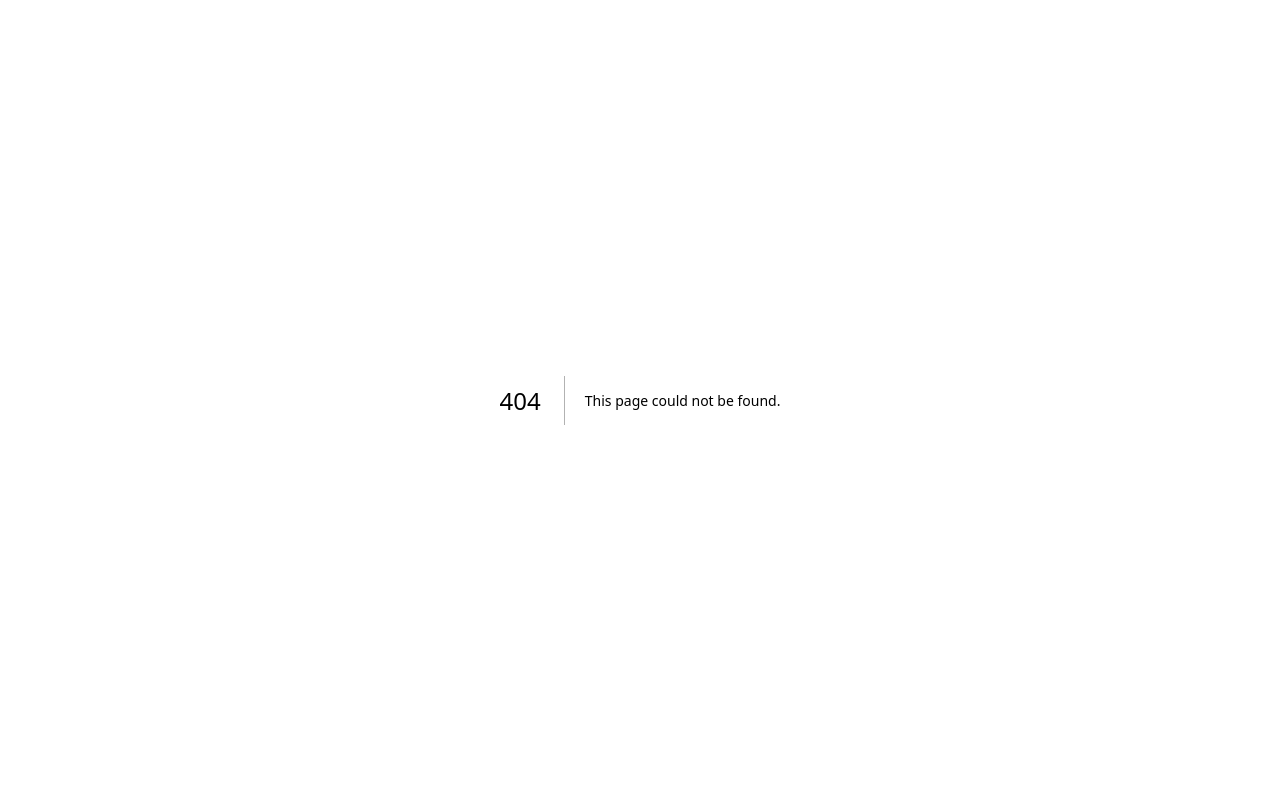
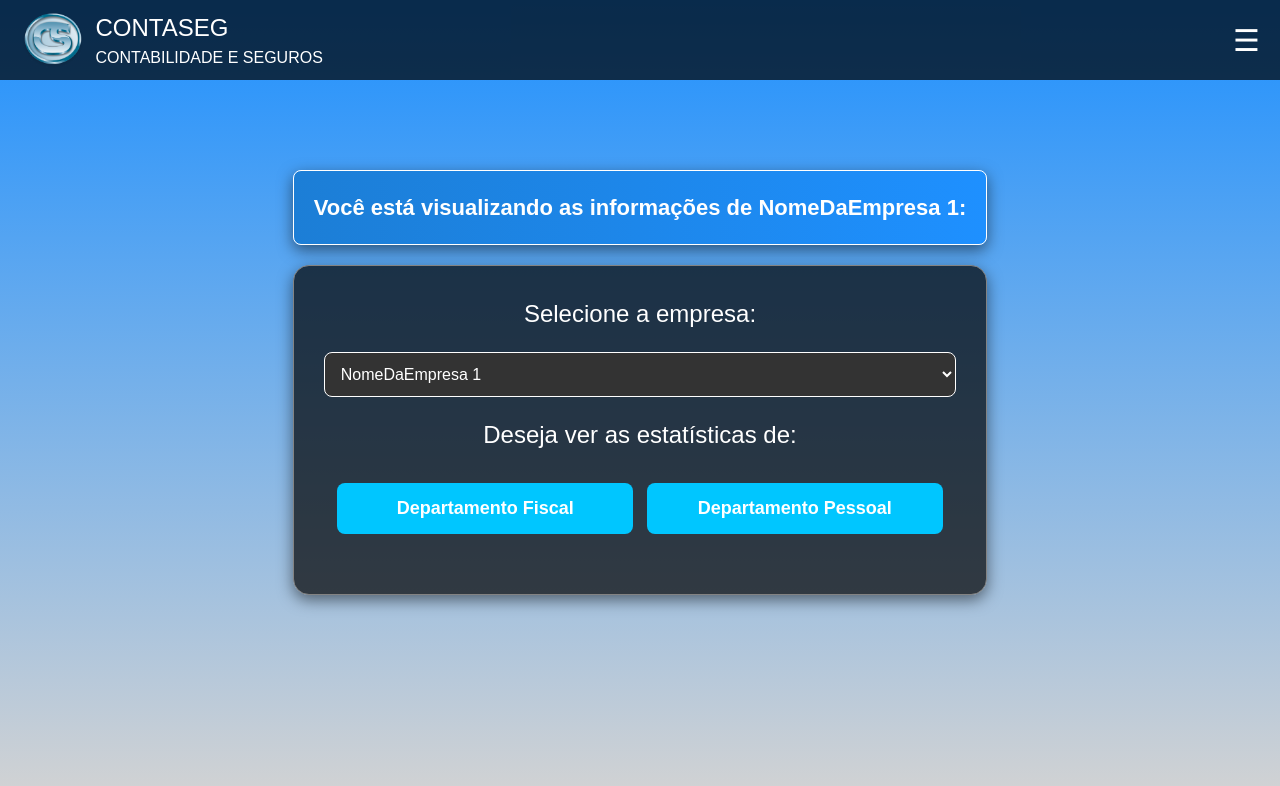
Before and after one commit to arthurGNZ/TrabalhoIntegrador, a Next.js app in the folder contase-go/: page /home-user in a window 1280 px wide. Before the commit this address had no page. Shown: the top 786 px of the page. Built offline with nearby package versions, Linux system fonts and the light colour scheme.

Commit message:
adição páginas home

```diff
--- a/contase-go/src/app/components/header/index.tsx
+++ b/contase-go/src/app/components/header/index.tsx
@@ -21,7 +21,7 @@ export const Header = () => {
         <Link href="/" className="logo-styleDoLink">
           <img
             src="/logo-simbolo.png"
-            alt="Contaseg Logo"
+            alt="Logo da empresa Contaseg"
             className="logo"
           />
           <div className="title">
@@ -37,7 +37,7 @@ export const Header = () => {
         <button className="closebtn" onClick={closeNav}>
           &times;
         </button>
-        <Link href="/list-person">Usuários</Link>
+        <Link href="/list-users">Usuários</Link>
         <Link href="/list-companies">Empresas</Link>
         <Link href="/list-roles">Papéis</Link>
       </div>
--- /dev/null
+++ b/contase-go/src/app/home-admin/style.css
@@ -0,0 +1,98 @@
+body {
+    margin: 0;
+    padding: 0;
+    font-family: 'Montserrat', sans-serif;
+    background: linear-gradient(to bottom, #1e90ff, #d3d3d3);
+    display: flex;
+    flex-direction: column;
+    align-items: center;
+    min-height: 100vh;
+    color: #fff;
+  }
+  .container-home {
+    display: flex;
+    flex-direction: column;
+    align-items: center;
+    justify-content: center;
+    width: 100%;
+    max-width: 1200px;
+    margin-top: 150px;
+    text-align: center;
+    box-sizing: border-box;
+    padding: 20px;
+  }
+
+  .infoBanner {
+    text-align: center;
+    margin-bottom: 20px;
+    font-size: 22px;
+    font-weight: bold;
+    padding: 20px;
+    background: linear-gradient(to left, #1e90ff, #1c7ed6);
+    border-radius: 8px;
+    width: 80%;
+    color: #fff;
+    box-shadow: 0 5px 15px rgba(0, 0, 0, 0.5);
+    border: 1px solid #ffffff;
+  }
+
+  .selectionBox {
+    background-color: rgba(0, 0, 0, 0.7);
+    padding: 30px;
+    border-radius: 16px;
+    width: 80%;
+    color: #fff;
+    box-shadow: 0 5px 15px rgba(0, 0, 0, 0.5);
+    border: 1px solid #838383;
+  }
+
+  .buttons {
+    display: flex;
+    justify-content: space-around;
+    margin-bottom: 20px;
+  }
+
+  .button {
+    width: 30%;
+    background-color: #00c6ff;
+    padding: 15px 30px;
+    border-radius: 8px;
+    color: #fff;
+    text-decoration: none;
+    font-size: 18px;
+    font-weight: bold;
+  }
+
+  .button:hover {
+    background-color: #0072ff;
+  }
+
+
+  @media (max-width: 768px) {
+    .container-home {
+      width: 90%;
+    }
+
+    .buttons {
+      flex-direction: column;
+    }
+
+    .button {
+      margin-bottom: 20px;
+      width: 50%;
+      text-align: center;
+    }
+  }
+
+  @media (max-width: 480px) {
+    .container-home {
+      padding: 20px;
+    }
+    .infoBanner {
+      font-size: 16px;
+    }
+
+    .button {
+      font-size: 16px;
+    }
+  }
--- /dev/null
+++ b/contase-go/src/app/home-user/page.tsx
@@ -0,0 +1,38 @@
+'use client';
+import { useState } from 'react';
+import Link from 'next/link';
+import './style.css';
+import { Header } from '../components/header';
+
+const HomeUser = () => {
+  const [selectedCompany, setSelectedCompany] = useState('NomeDaEmpresa 1');
+  const handleCompanyChange = (event: React.ChangeEvent<HTMLSelectElement>) => {
+    setSelectedCompany(event.target.value);
+  };
+
+  return (
+    <div className="page">
+      <Header />
+      <div className="container-home">
+        <div className="infoBanner">
+          <p>Você está visualizando as informações de {selectedCompany}:</p>
+        </div>
+        <div className="selectionBox">
+          <h3>Selecione a empresa:</h3>
+          <select className="companySelect" value={selectedCompany} onChange={handleCompanyChange}>
+            <option value="NomeDaEmpresa 1">NomeDaEmpresa 1</option>
+            <option value="NomeDaEmpresa 2">NomeDaEmpresa 2</option>
+            <option value="NomeDaEmpresa 3">NomeDaEmpresa 3</option>
+          </select>
+          <h3>Deseja ver as estatísticas de:</h3>
+          <div className="buttons">
+            <Link href="departamento-fiscal.html" className="button">Departamento Fiscal</Link>
+            <Link href="departamento-pessoal.html" className="button">Departamento Pessoal</Link>
+          </div>
+        </div>
+      </div>
+    </div>
+  );
+};
+
+export default HomeUser;
--- /dev/null
+++ b/contase-go/src/app/home-user/style.css
@@ -0,0 +1,127 @@
+body {
+    margin: 0;
+    padding: 0;
+    font-family: 'Montserrat', sans-serif;
+    background: linear-gradient(to bottom, #1e90ff, #d3d3d3);
+    display: flex;
+    flex-direction: column;
+    align-items: center;
+    min-height: 100vh;
+    color: #fff;
+  }
+
+  .container-home {
+    display: flex;
+    flex-direction: column;
+    align-items: center;
+    justify-content: center;
+    width: 100%;
+    max-width: 1200px;
+    margin-top: 150px;
+    text-align: center;
+    box-sizing: border-box;
+    padding: 20px;
+  }
+
+  .infoBanner {
+    text-align: center;
+    margin-bottom: 20px;
+    font-size: 22px;
+    font-weight: bold;
+    padding: 20px;
+    background: linear-gradient(to left, #1e90ff, #1c7ed6);
+    border-radius: 8px;
+    width: 100%;
+    max-width: 800px;
+    color: #fff;
+    box-shadow: 0 5px 15px rgba(0, 0, 0, 0.5);
+    border: 1px solid #ffffff;
+  }
+
+  .selectionBox {
+    background-color: rgba(0, 0, 0, 0.7);
+    padding: 30px;
+    border-radius: 16px;
+    width: 100%;
+    max-width: 800px;
+    color: #fff;
+    box-shadow: 0 5px 15px rgba(0, 0, 0, 0.5);
+    border: 1px solid #838383;
+  }
+
+  .selectionBox h3 {
+    font-size: 24px;
+    margin-bottom: 20px;
+  }
+
+  .companySelect {
+    padding: 12px;
+    font-size: 16px;
+    background-color: #333;
+    color: #fff;
+    border-radius: 8px;
+    margin-bottom: 20px;
+    border: 1px solid #fff;
+    width: 100%;
+  }
+
+  .buttons {
+    display: flex;
+    justify-content: space-evenly;
+    margin-bottom: 20px;
+    flex-wrap: wrap;
+  }
+
+  .button {
+    background-color: #00c6ff;
+    padding: 12px 20px;
+    border-radius: 8px;
+    color: #fff;
+    text-decoration: none;
+    font-size: 18px;
+    font-weight: bold;
+    margin: 10px 0;
+    width: calc(50% - 20px);
+    text-align: center;
+    box-sizing: border-box;
+  }
+
+  .button:hover {
+    background-color: #0072ff;
+  }
+
+  @media (max-width: 768px) {
+    .container-home {
+      width: 90%;
+    }
+
+    .buttons {
+      flex-direction: column;
+      width: 100%;
+      align-items: center;
+    }
+
+    .button {
+      width: 80%;
+      margin: 10px 0;
+    }
+  }
+
+  @media (max-width: 480px) {
+    .container-home {
+      padding: 10px;
+    }
+
+    .infoBanner {
+      font-size: 18px;
+    }
+
+    .button {
+      font-size: 16px;
+      padding: 12px 18p;
+    }
+
+    .companySelect {
+      font-size: 14px;
+    }
+  }
```
Also changed, not shown: contase-go/src/app/home-admin/page.tsx (added, +32 -0 lines), contase-go/src/app/list-users/page.tsx (renamed from contase-go/src/app/list-person/page.tsx), contase-go/src/app/list-users/style.css (renamed from contase-go/src/app/list-person/style.css).
